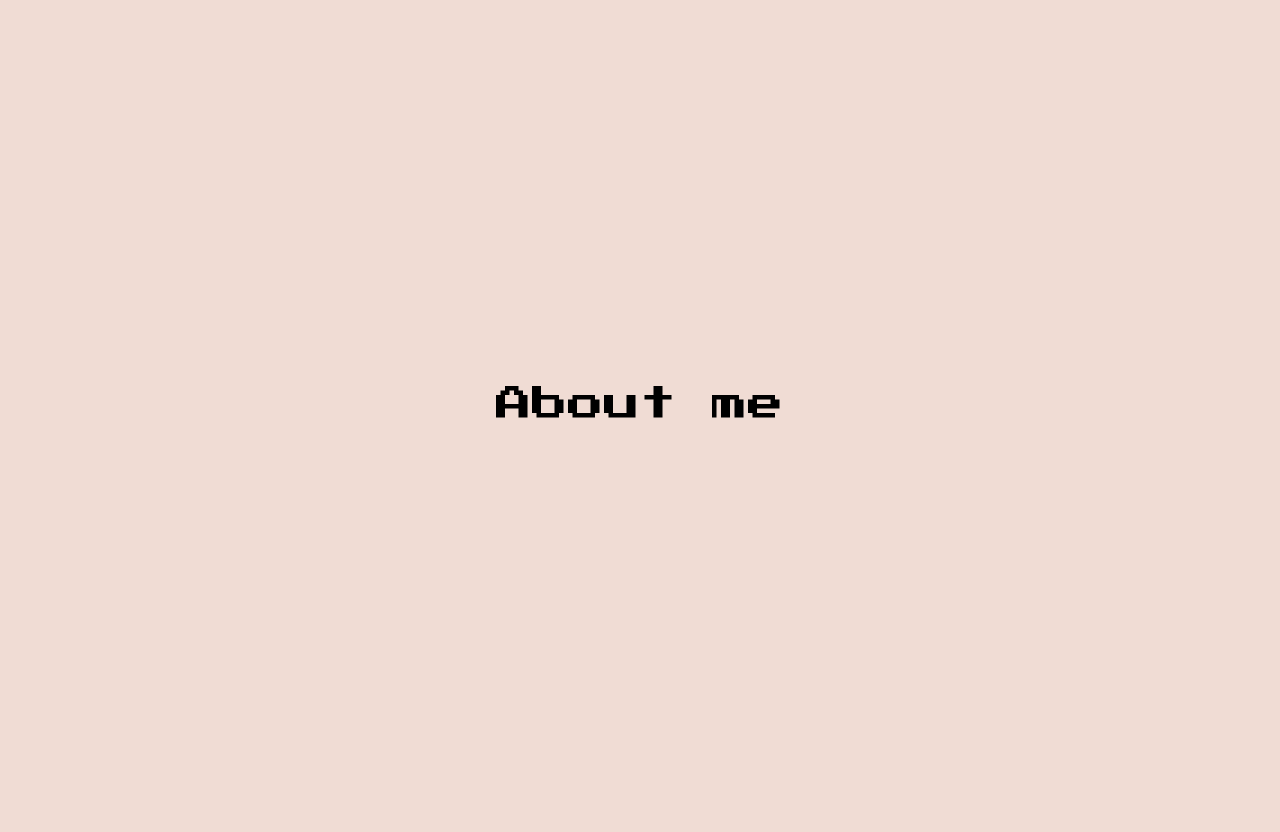
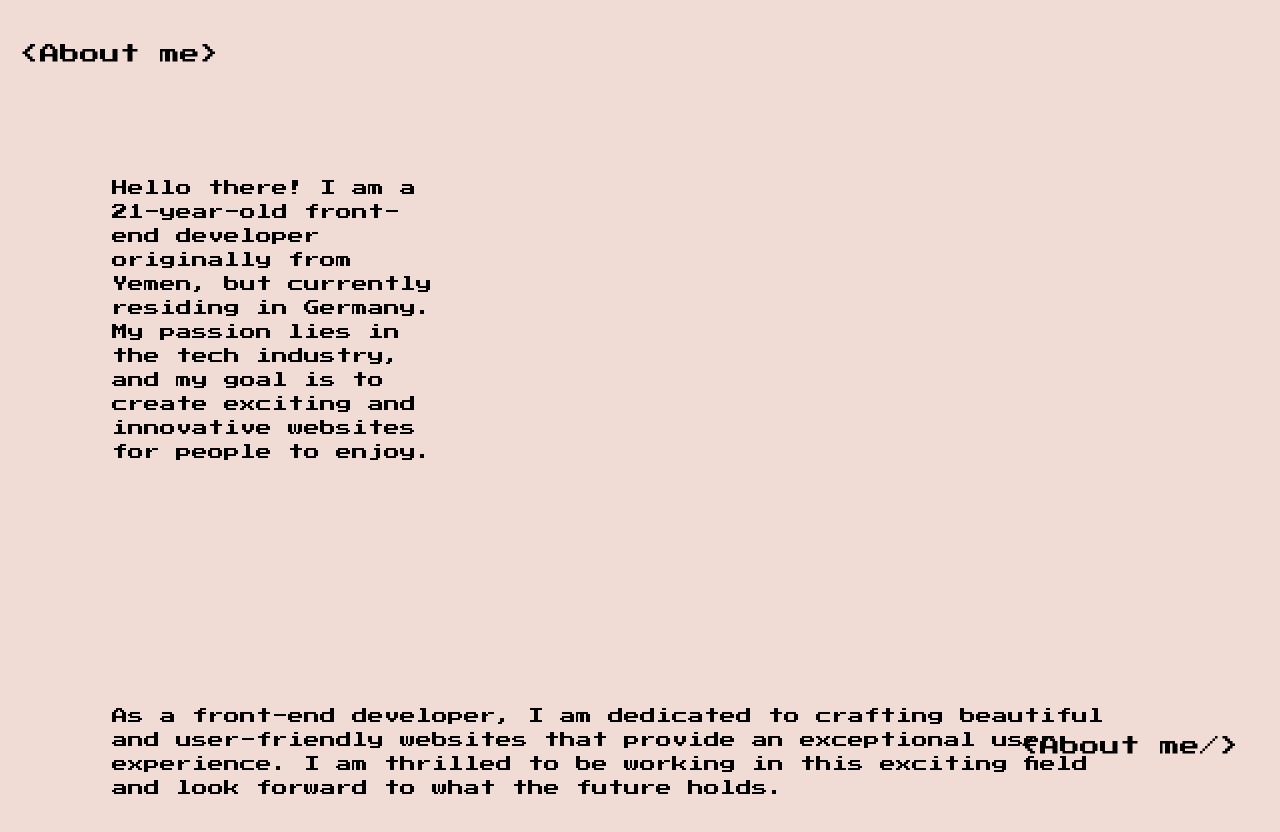
Before and after one commit to Moh-alshaibi/My-Portfolio-, a React (Vite) app: page /aboutme in a window 1280 px wide. Before the commit the page ends 800 px from the top, so only its background shows below. Built offline with nearby package versions, Linux system fonts and the light colour scheme.

Commit message:
added content to about me page

```diff
--- a/src/pages/Aboutme.jsx
+++ b/src/pages/Aboutme.jsx
@@ -3,7 +3,26 @@ import React from "react";
 const Blackfolder = () => {
   return (
     <div>
-      <p className="flex justify-center mt-96 text-4xl">About me</p>
+      <div>
+        <p className="absolute top-36 left-20 w-96 p-8">
+          Hello there! I am a 21-year-old front-end developer originally from
+          Yemen, but currently residing in Germany. My passion lies in the tech
+          industry, and my goal is to create exciting and innovative websites
+          for people to enjoy.
+        </p>
+        <p className="absolute top-96 left-20 mt-72 w-5/6 p-8" >
+          As a front-end developer, I am dedicated to crafting beautiful and
+          user-friendly websites that provide an exceptional user experience. I
+          am thrilled to be working in this exciting field and look forward to
+          what the future holds.
+        </p>
+      </div>
+      <div className="absolute bottom-10 right-10 text-xl">
+        <p>{"<About me/>"} </p>
+      </div>
+      <div className="absolute top-10 left-5 text-xl">
+        <p>{"<About me>"}</p>
+      </div>
     </div>
   );
 };
```
